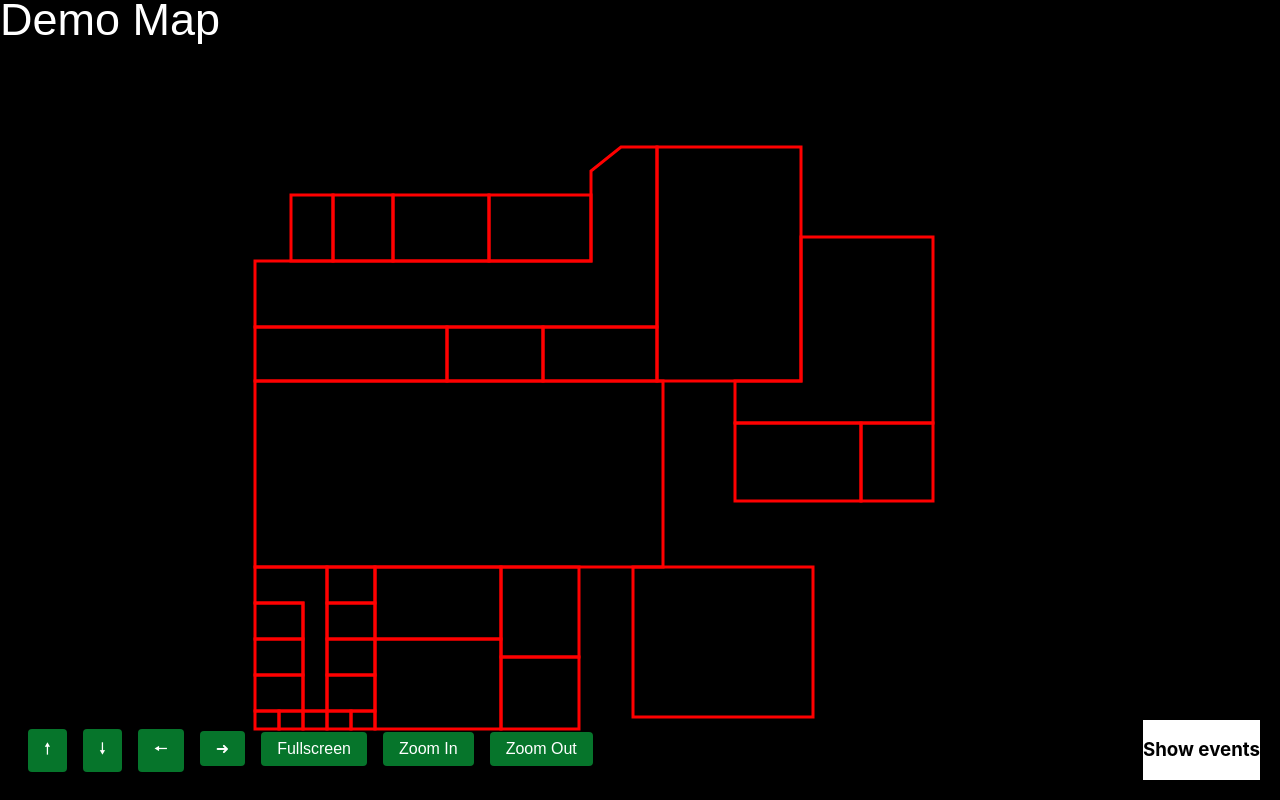
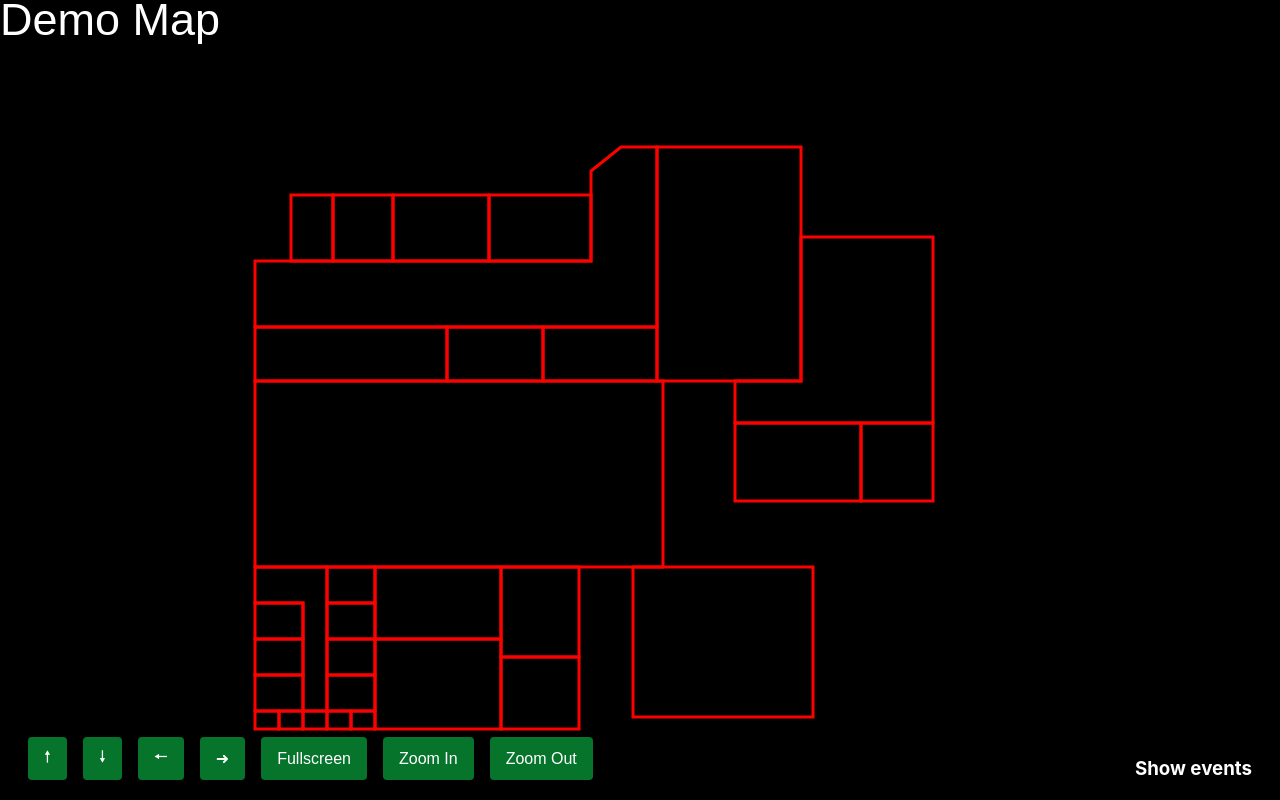
Before and after one commit to lunfardo/floormap-demo, a React (Create React App) app: page / in a window 1280 px wide. Built offline with nearby package versions, Linux system fonts and the light colour scheme.

Commit message:
float menu

```diff
--- a/src/components/atoms/Button/Button.css
+++ b/src/components/atoms/Button/Button.css
@@ -2,7 +2,6 @@
   background-color: rgb(6, 117, 43);
   color:white;
   border: none;
-  margin: 8px;
   font-size: 16px;
   border-radius: 4px;
   padding: 8px 16px;
--- /dev/null
+++ b/src/components/atoms/FloatMenu/FloatMenu.css
@@ -0,0 +1,7 @@
+.menu-row > * {
+  margin: 0px 8px;
+}
+
+.menu-column > * {
+  margin: 8px 0px;
+}
--- /dev/null
+++ b/src/components/atoms/FloatMenu/FloatMenu.tsx
@@ -0,0 +1,39 @@
+import "./FloatMenu.css";
+
+type MenuProps = {
+  children?: React.ReactNode;
+  bottom?: number;
+  top?: number;
+  left?: number;
+  right?: number;
+  direction?: "row" | "column";
+};
+
+const Menu: React.FC<MenuProps> = ({
+  children,
+  bottom,
+  top,
+  left,
+  right,
+  direction = "row",
+}) => {
+  return (
+    <div
+      className={`menu menu-${direction}`}
+      style={{
+        position: "absolute",
+        bottom,
+        right,
+        top,
+        left,
+        zIndex: 4,
+        display: "flex",
+        flexDirection: direction,
+      }}
+    >
+      {children}
+    </div>
+  );
+};
+
+export default Menu;
--- a/src/components/atoms/Modal/Modal.tsx
+++ b/src/components/atoms/Modal/Modal.tsx
@@ -3,8 +3,9 @@ import AppStateContext from "../../../contexts/AppStateContext";
 import "./Modal.css";
 
 type ModalProps = {
-  children: ReactElement<any, any> | null;
+  children?: React.ReactNode;
 };
+
 const Modal: React.FC<ModalProps> = ({ children }) => {
   const [mapState] = useContext(AppStateContext);
 
--- a/src/components/organisms/DebugMenu.tsx
+++ b/src/components/organisms/DebugMenu.tsx
@@ -1,6 +1,8 @@
 import React, { useContext } from "react";
 import AppStateContext from "../../contexts/AppStateContext";
 import useShortcuts from "../../hooks/useShortcuts";
+import Button from "../atoms/Button/Button";
+import FloatMenu from "../atoms/FloatMenu/FloatMenu";
 
 const DebugMenu: React.FC = () => {
   const [mapState, setMapState] = useContext(AppStateContext);
@@ -11,8 +13,8 @@ const DebugMenu: React.FC = () => {
   }
 
   return (
-    <div style={{ position: "absolute", top: 20, right: 20, zIndex: 4 }}>
-      <button
+    <FloatMenu top={20} right={20}>
+      <Button
         type="button"
         onClick={() => {
           setMapState((mapState) => ({
@@ -22,8 +24,8 @@ const DebugMenu: React.FC = () => {
         }}
       >
         Show room names
-      </button>
-      <button
+      </Button>
+      <Button
         type="button"
         onClick={() =>
           setMapState((mapState) => ({
@@ -33,30 +35,8 @@ const DebugMenu: React.FC = () => {
         }
       >
         Show events
-      </button>
-      <button
-        type="button"
-        onClick={() =>
-          setMapState((mapState) => ({
-            ...mapState,
-            scale: mapState.scale + 0.1,
-          }))
-        }
-      >
-        Zoom in
-      </button>
-      <button
-        type="button"
-        onClick={() =>
-          setMapState((mapState) => ({
-            ...mapState,
-            scale: mapState.scale - 0.1,
-          }))
-        }
-      >
-        Zoom out
-      </button>
-    </div>
+      </Button>
+    </FloatMenu>
   );
 };
 
--- a/src/components/organisms/RoomMenu.tsx
+++ b/src/components/organisms/RoomMenu.tsx
@@ -1,17 +1,10 @@
+import FloatMenu from "../atoms/FloatMenu/FloatMenu";
+
 const RoomMenu: React.FC = () => {
   return (
-    <div
-      className="menu"
-      style={{
-        position: "absolute",
-        bottom: 20,
-        right: 20,
-        zIndex: 4,
-        background: "white",
-      }}
-    >
-      <h3>Show events</h3>
-    </div>
+    <FloatMenu bottom={20} right={20}>
+      <h3 style={{ color: "white" }}>Show events</h3>
+    </FloatMenu>
   );
 };
 
--- a/src/components/organisms/UserControls.tsx
+++ b/src/components/organisms/UserControls.tsx
@@ -1,6 +1,7 @@
 import { useCallback, useContext } from "react";
 import AppStateContext from "../../contexts/AppStateContext";
 import Button from "../atoms/Button/Button";
+import FloatMenu from "../atoms/FloatMenu/FloatMenu";
 
 const UserControls = () => {
   const [, setMapState] = useContext(AppStateContext);
@@ -19,7 +20,7 @@ const UserControls = () => {
   }, []);
 
   return (
-    <div style={{ position: "absolute", bottom: 20, left: 20, zIndex: 4 }}>
+    <FloatMenu bottom={20} left={20}>
       <Button onClick={() => setNewOffset({ diffX: 0, diffY: -20 })}>🠕</Button>
       <Button onClick={() => setNewOffset({ diffX: 0, diffY: 20 })}>🠗</Button>
       <Button onClick={() => setNewOffset({ diffX: -20, diffY: 0 })}>🠔</Button>
@@ -31,7 +32,7 @@ const UserControls = () => {
       <Button onClick={() => zoomChange(1)}>Zoom In</Button>
 
       <Button onClick={() => zoomChange(-1)}>Zoom Out</Button>
-    </div>
+    </FloatMenu>
   );
 };
 
```
